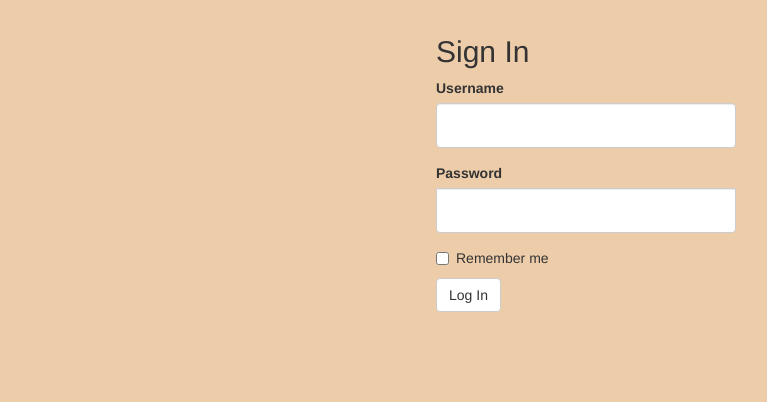
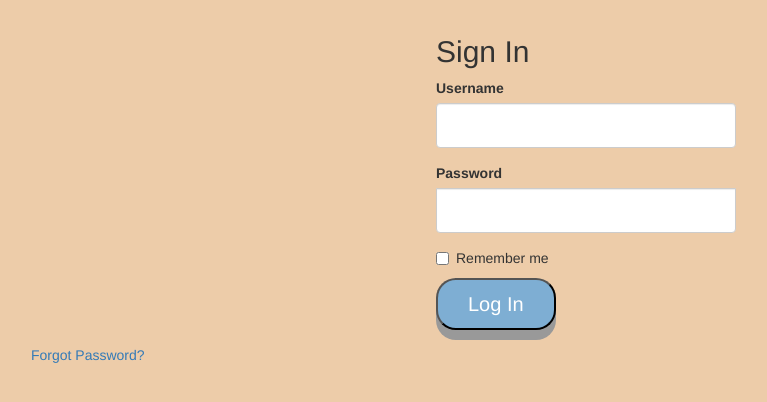
Before and after one commit to danieltran67/All-In-One-Agenda, a Flask app: page /login in a window 1280 px wide. Shown: the part 50-452 px from the top of the page, without its empty margins (54-821 px from the left). Run offline with Flask 2, Linux system fonts and the light colour scheme; some libraries are stand-ins or nearby versions.

Commit message:
Update login.html

```diff
--- a/templates/login.html
+++ b/templates/login.html
@@ -25,7 +25,7 @@ Login
         <div id="navbar" class="collapse navbar-collapse">
           <ul class="nav navbar-nav navbar-font">
             <li><a href="{{ url_for('index') }}">Home</a></li>
-            <li class="active"><a href="#">Login</a></li>
+            <li class="active"><a href="">Login</a></li>
             <li><a href="{{ url_for('signup') }}">Sign Up</a></li>
           </ul>
         </div>
@@ -33,15 +33,16 @@ Login
     </nav>
 
     <div class="container">
-
       <form class="form-signin" method="POST" action="">
         <h2 class="form-signin-heading">Sign In</h2>
             {{ form.hidden_tag() }}
             {{ wtf.form_field(form.username) }}
             {{ wtf.form_field(form.password) }}
             {{ wtf.form_field(form.remember) }}
-            {{ wtf.form_field(form.submit) }}
+            <button class="buttonPress" type="submit">Log In</button>
       </form>
-
+        <div class="container" style="">
+            <span class="psw"><a href="{{ url_for('reset_request') }}">Forgot Password?</a></span>
+        </div>
     </div>
 {% endblock %}
```
